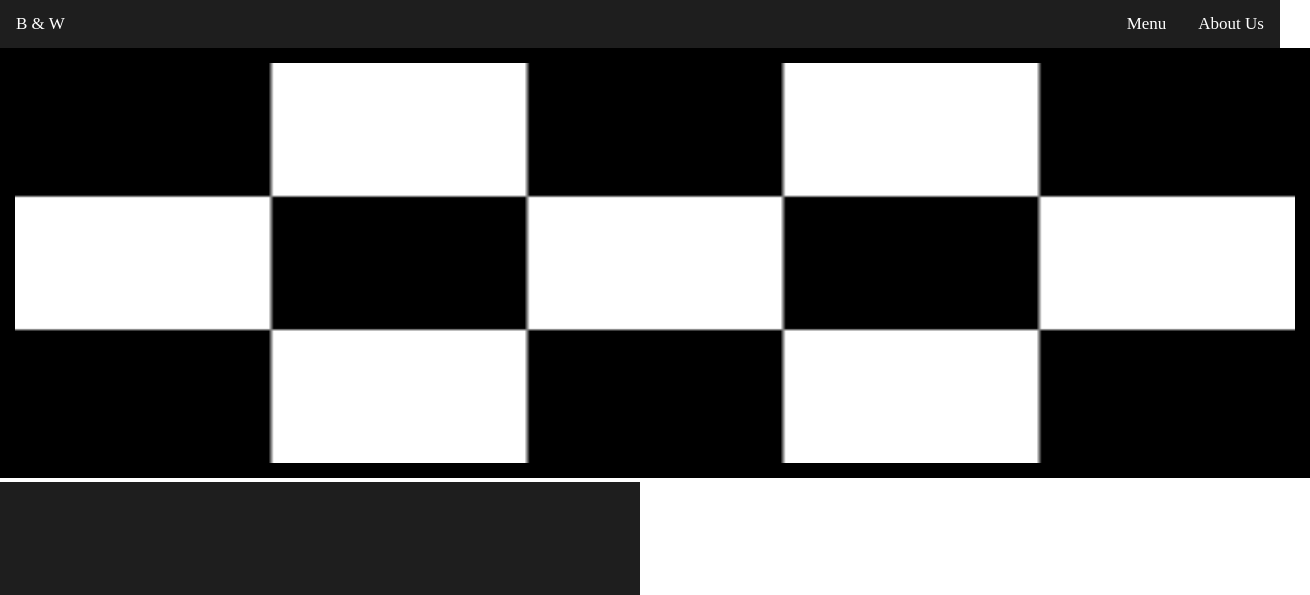
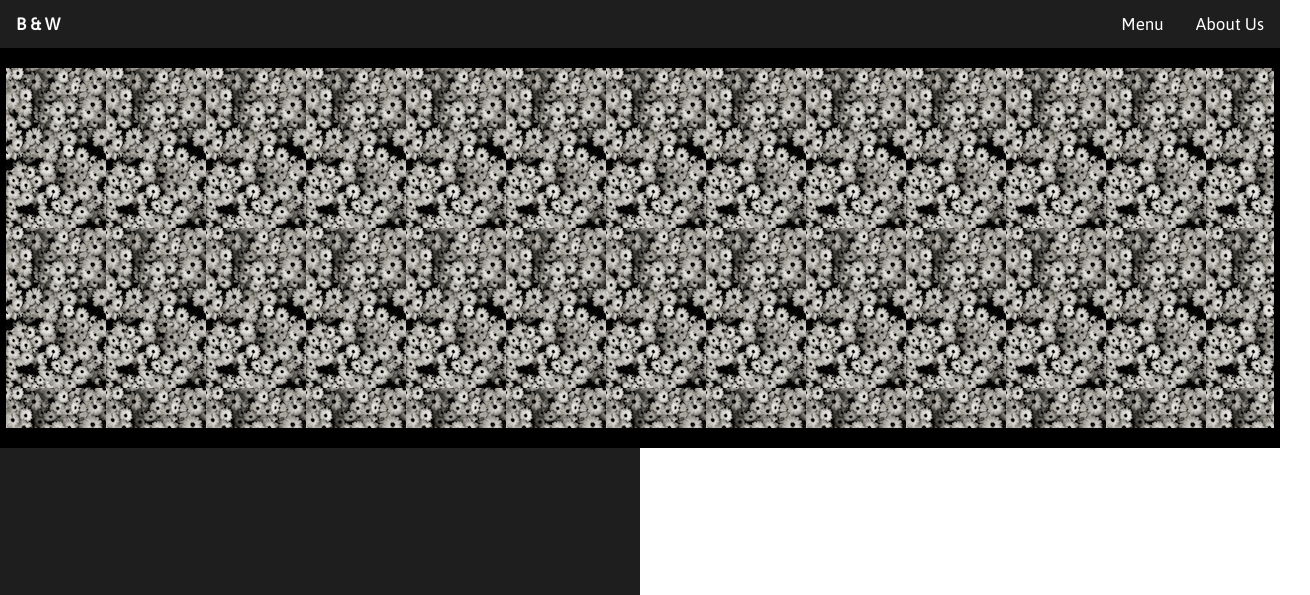
Before and after one commit to FlowerCake13/black-white, a plain HTML site: page index.html in a window 1280 px wide. Shown: the top 595 px of the page, 1310 px wide, since content can reach past the window. Drawn offline with Linux system fonts and the light colour scheme.

Commit message:
Add files via upload

```diff
--- a/css/styles.css
+++ b/css/styles.css
@@ -1,5 +1,6 @@
 body{
 	margin: 0px;
+	font-family: 'Asap', sans-serif;
 }
 
 /* Loading */
@@ -37,6 +38,7 @@ body{
 
 #bw{
 	float: left;
+	font-weight: bolder;
 }
 
 .topnav a {
@@ -55,11 +57,18 @@ body{
 }
 
 #picThing{
+	background-color: black;
 	width: calc(100vw);
 	height: calc(50vh);
-	border-style: solid;
-	border-width: 15px;
-	border-color: black;
+	display: flex;
+	align-items: center;
+	justify-content: center;
+}
+
+#pic{
+	background-image: url("../assets/flowers.jpg");
+	height: 90%;
+	width: 99%;
 }
 
 #bw-container{
--- a/index.html
+++ b/index.html
@@ -5,6 +5,7 @@
 	<title>B & W</title>
 	<link rel="stylesheet" href="css/styles.css">
 	<link rel="stylesheet" href="https://cdnjs.cloudflare.com/ajax/libs/font-awesome/4.7.0/css/font-awesome.min.css">
+	<link href="https://fonts.googleapis.com/css?family=Asap" rel="stylesheet">
 </head>
 <body>
 	<div id="container">
@@ -18,7 +19,9 @@
 				<a class="aTag" href="#about">About Us</a>
 				<a class="aTag" href="#menu">Menu</a>
 			</div>
-			<img id="picThing" src="assets/black-white-checker.png">
+			<div id="picThing">
+				<div id="pic"></div>
+			</div>
 			<div id="bw-container">
 				<div id="big-black" class="bigger">
 					<div id="small-white" class="smaller"></div>
--- a/js/app.js
+++ b/js/app.js
@@ -18,7 +18,7 @@ window.onload = function(){
 		})
 		request.addEventListener('click', function(){
 			modal2.style.display = 'inline'
-			request.style.display = 'none'
+			//request.style.display = 'none'
 		})
 	}, 1000)
 }
```
Also changed, not shown: assets/chair.jpeg (added), assets/flowers.jpg (added), assets/watch.jpeg (added).
